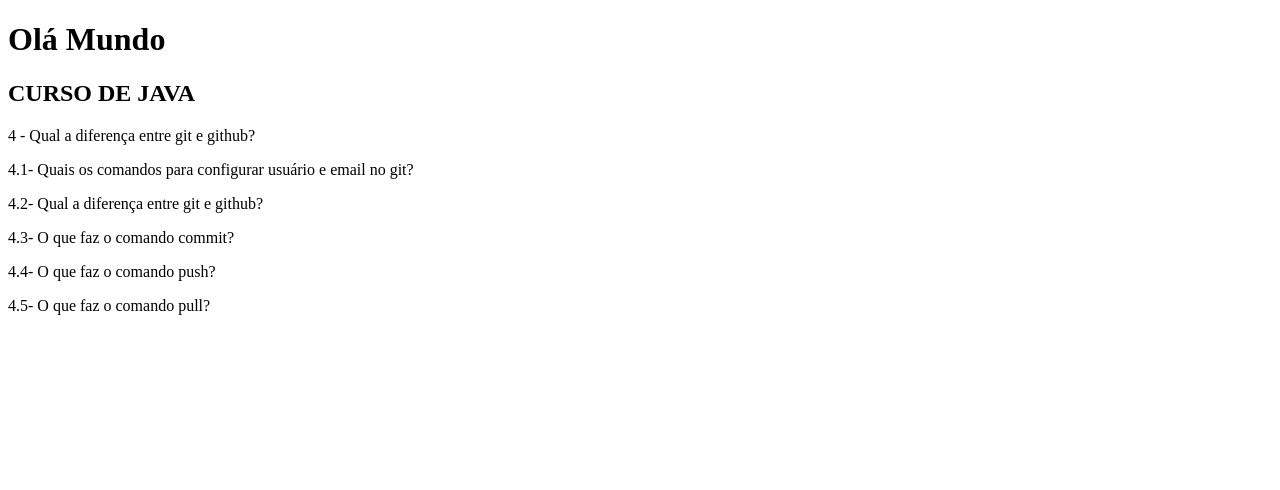
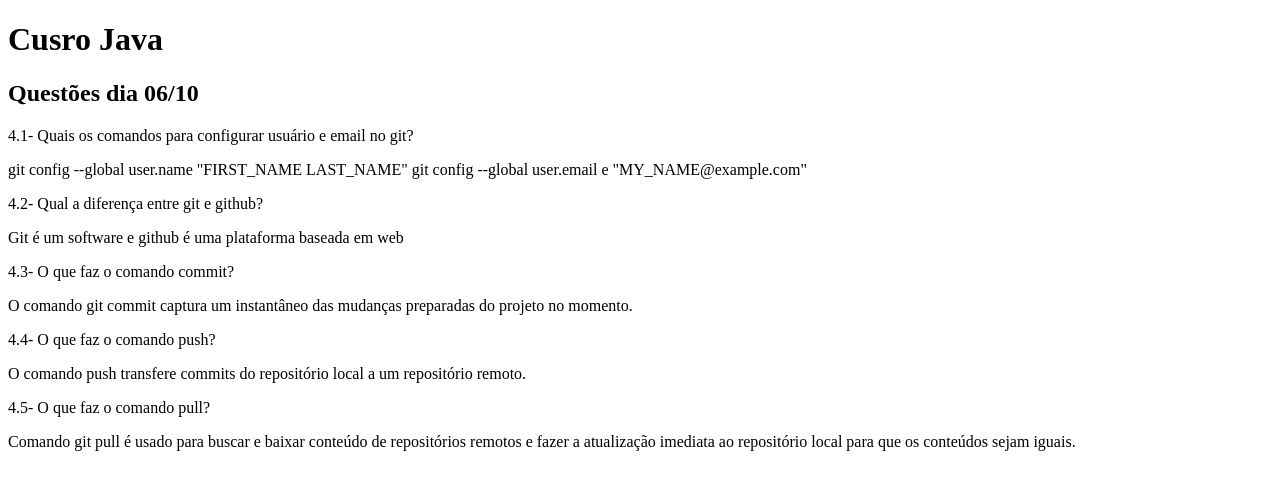
Before and after one commit to Dannkio/Exemplo.daniel, a plain HTML site: page index.html in a window 1280 px wide. Drawn offline with Linux system fonts and the light colour scheme.

Commit message:
tudo respondido dentro desse carai.

```diff
--- a/index.html
+++ b/index.html
@@ -8,15 +8,20 @@
 </head>
 <body>
 
-    <h1> Olá Mundo </h1>
-    <h2> CURSO DE JAVA</h2>
-    <p> 4 - Qual a diferença entre git e github? <p/>
+    <h1> Cusro Java </h1>
+    <h2> Questões dia 06/10</h2>
+    <p>
         4.1- Quais os comandos para configurar usuário e email no git?
-        <p/>
+        <p/>git config --global user.name "FIRST_NAME LAST_NAME"
+        git config --global user.email e "MY_NAME@example.com"<p/>
         4.2- Qual a diferença entre git e github?<p/>
+        Git é um software e github é uma plataforma baseada em web<p/>
         4.3- O que faz o comando commit?<p/>
+        O comando git commit captura um instantâneo das mudanças preparadas do projeto no momento.<p/>
         4.4- O que faz o comando push?<p/>
+        O comando push transfere commits do repositório local a um repositório remoto.<p/>
         4.5- O que faz o comando pull?<p/>
+        Comando git pull é usado para buscar e baixar conteúdo de repositórios remotos e fazer a atualização imediata ao repositório local para que os conteúdos sejam iguais.<p/>
 
     </p>
 
```
